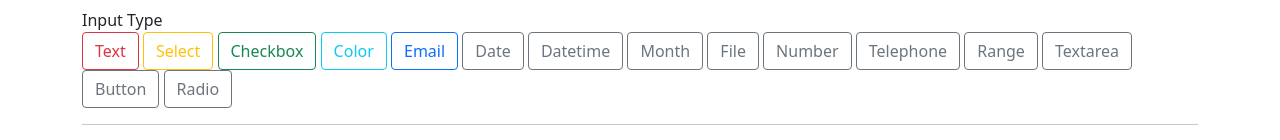
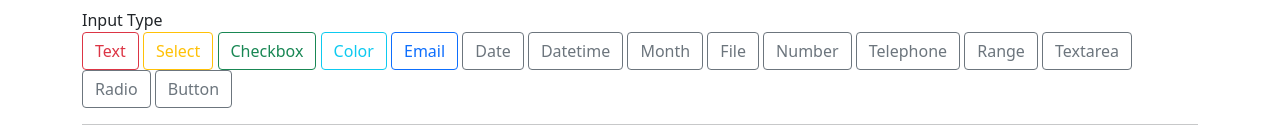
Before and after one commit to leehyelim0691/IF_Developers, a React (Create React App) app in the folder IF_Project/json-form/: page / in a window 1280 px wide. Shown: the part 120-260 px from the top of the page. Built offline with nearby package versions, Linux system fonts and the light colour scheme.

Commit message:
element fix problems

```diff
--- a/IF_Project/json-form/src/components/elements/Datetime.js
+++ b/IF_Project/json-form/src/components/elements/Datetime.js
@@ -18,7 +18,7 @@ const Datetime = ({ field_id, field_label, field_value, field_min, field_max })
     return (
         <div className="mb-3">
             <label htmlFor="datetime" className="form-label">{field_label}</label>
-            <input type="datetime-local" className="datetime" id="datetime"
+            <input type="datetime-local" className="form-control" id="datetime"
                 value = {field_value}
                 min = {field_min ? field_min : today}
                 max = {field_max ? field_max : ''}
--- a/IF_Project/json-form/src/components/elements/Radio.js
+++ b/IF_Project/json-form/src/components/elements/Radio.js
@@ -8,11 +8,12 @@ const Radio = ({ field_id, field_label, field_value, field_options }) => {
           <div className="mb-3">
             <label className="form-label">{field_label}</label>
             {field_options.length > 0 && field_options.map((option) =>
-
+                <div class="form-check">
                     <label>
-                        <input type="radio" name={field_value} value={option.option_label} />
+                        <input type="radio" className="form-check-input" name={field_value} value={option.option_label} />
                         {option.option_label}
                     </label>
+                </div>
 
             )}
             </div>
--- a/IF_Project/json-form/src/components/elements/Range.js
+++ b/IF_Project/json-form/src/components/elements/Range.js
@@ -6,13 +6,13 @@ const Range = ({ field_id, field_label, field_value, field_min, field_max }) =>
     return (
         <div className="mb-3">
             <label htmlFor="range" className="form-label">{field_label}</label>
-            <input type="range" className="form-control" id="range"
+            <input type="range" className="form-range" id="range"
                 value = {field_value}
                 min = {field_min ? field_min : ''}
                 max = {field_max ? field_max : ''}
                 onChange={event => handleChange(field_id, event)}
             />
-            <output htmlFor="range" className="form-output">{field_value}</output>
+            <label htmlFor="range" className="form-label">{field_value}</label>
         </div>
     )
 }
--- a/IF_Project/json-form/src/components/elements/Select.js
+++ b/IF_Project/json-form/src/components/elements/Select.js
@@ -5,6 +5,7 @@ const Select = ({ field_id, field_label, field_options }) => {
 
     return (
         <>
+        <div className="mb-3">
             <label className="form-label">{field_label}</label>
             <select className="form-select" aria-label="Default select example"
                 onChange={event => handleChange(field_id, event)}
@@ -15,6 +16,7 @@ const Select = ({ field_id, field_label, field_options }) => {
 
                 )}
             </select>
+        </div>
         </>
     )
 }
--- a/IF_Project/json-form/src/components/elements/Telephone.js
+++ b/IF_Project/json-form/src/components/elements/Telephone.js
@@ -5,8 +5,8 @@ const Telephone = ({ field_id, field_label, field_placeholder, field_value, fiel
     const { handleChange } = useContext(FormContext)
     return (
         <div className="mb-3">
-            <label htmlFor="Email" className="form-label">{field_label}</label>
-            <input type="email" className="form-control" id="Email" aria-describedby="email"
+            <label htmlFor="tel" className="form-label">{field_label}</label>
+            <input type="tel" className="form-control" id="tel" aria-describedby="tel"
                 placeholder={field_placeholder ? field_placeholder : ''}
                 value={field_value}
                 pattern={field_pattern ? field_pattern : '[0-9]{3}-[0-9]{4}-[0-9]{4}'}
--- a/IF_Project/json-form/src/components/elements/jsonSkeleton.json
+++ b/IF_Project/json-form/src/components/elements/jsonSkeleton.json
@@ -109,13 +109,13 @@
     "field_id": "",
     "field_label": "",
     "field_value": "",
-    "field_type": "button"
+    "field_options": [{"option_label":""}],
+    "field_type": "radio"
 },
 {
     "field_id": "",
     "field_label": "",
     "field_value": "",
-    "field_options": [{"option_label":""}],
-    "field_type": "radio"
+    "field_type": "button"
 }
 ]
--- a/IF_Project/json-form/src/page/Main.js
+++ b/IF_Project/json-form/src/page/Main.js
@@ -111,8 +111,8 @@ function Main() {
               <Button outline color="secondary" onClick={() =>addJson(10)} active={rSelected === 10}>Telephone</Button>{' '}
               <Button outline color="secondary" onClick={() =>addJson(11)} active={rSelected === 11}>Range</Button>{' '}
               <Button outline color="secondary" onClick={() =>addJson(12)} active={rSelected === 12}>Textarea</Button>{' '}
-              <Button outline color="secondary" onClick={() =>addJson(13)} active={rSelected === 13}>Button</Button>{' '}
-              <Button outline color="secondary" onClick={() =>addJson(14)} active={rSelected === 14}>Radio</Button>{' '}
+              <Button outline color="secondary" onClick={() =>addJson(13)} active={rSelected === 13}>Radio</Button>{' '}
+              <Button outline color="secondary" onClick={() =>addJson(14)} active={rSelected === 14}>Button</Button>{' '}
               <hr/>
             </Form>
         </FormGroup>
```
Also changed, not shown: IF_Project/json-form/src/formElement.json (+9 -10 lines).
